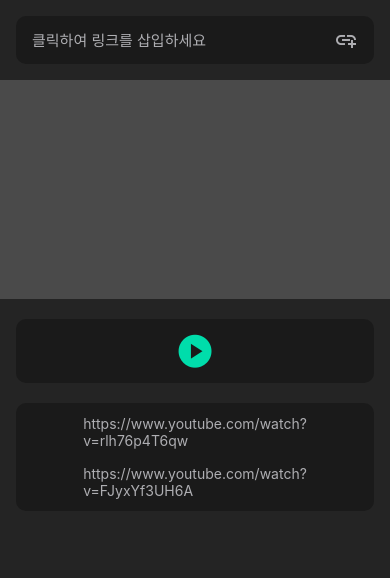
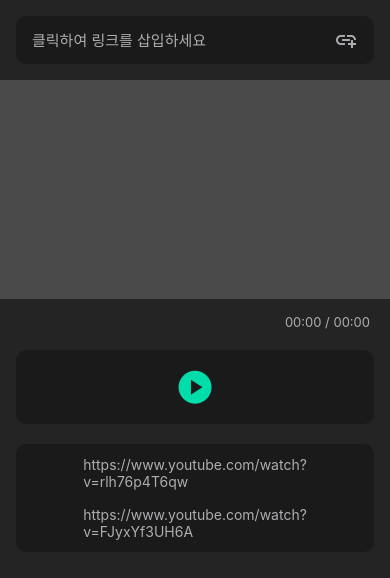
Before and after one commit to contability/app-expo-loop-tube, a React Native app: screen / in a window 390 px wide. Shown: the top 578 px of the page. Built offline with nearby package versions, Linux system fonts and the light colour scheme.

Commit message:
(add) 비디오 재생 시간 및 현재 시간 표시 기능 추가, UI 텍스트 스타일링 개선

```diff
--- a/App.tsx
+++ b/App.tsx
@@ -1,6 +1,6 @@
 import { Alert, Dimensions, SafeAreaView, StyleSheet, Text, TextInput, TouchableOpacity, View } from 'react-native';
 import Icon from '@expo/vector-icons/MaterialIcons';
-import { useCallback, useMemo, useRef, useState } from 'react';
+import { useCallback, useEffect, useMemo, useRef, useState } from 'react';
 import queryString from 'query-string';
 import WebView from 'react-native-webview';
 
@@ -60,13 +60,37 @@
     justifyContent: 'center',
     flexDirection: 'row',
   },
-  playButton: {},
+  playButton: {
+    height: 50,
+    width: 50,
+    alignItems: 'center',
+    justifyContent: 'center',
+  },
+  timerText: {
+    color: '#AEAEB2',
+    alignSelf: 'flex-end',
+    fontSize: 13,
+    marginTop: 15,
+    marginRight: 20,
+  },
 });
+
+const formatTime = (seconds: number) => {
+  const minuates = Math.floor(seconds / 60);
+  const remainingSeconds = seconds % 60;
+
+  const formattedMinuate = String(minuates).padStart(2, '0');
+  const formatetdSeconds = String(remainingSeconds).padStart(2, '0');
+
+  return `${formattedMinuate}:${formatetdSeconds}`;
+};
 
 const App = () => {
   const [url, setUrl] = useState('');
   const [youtubeId, setYoutubeId] = useState('');
   const [isPlaying, setIsPlaying] = useState(false);
+  const [durationInSec, setDurationInSec] = useState(0);
+  const [currentTimeInSec, setCurrentTimeInSec] = useState(0);
 
   const webViewRef = useRef<WebView | null>(null);
 
@@ -90,6 +114,9 @@
       webViewRef.current?.injectJavaScript('player.pauseVideo(); true;');
     }
   }, []);
+
+  const durationText = formatTime(Math.floor(durationInSec));
+  const currentTimeText = formatTime(Math.floor(currentTimeInSec));
 
   const source = useMemo(() => {
     const html = `
@@ -128,16 +155,39 @@
             });
           }
 
-          function onPlayerReady(event) {}
+          function postMessageToRN(type, data){
+            const message = JSON.stringify({
+              type, data
+            });
+
+            window.ReactNativeWebView.postMessage(message);
+          }
+
+          function onPlayerReady(event) {
+            postMessageToRN('duration', player.getDuration());
+          }
 
           function onPlayerStateChange(event) {
-            window.ReactNativeWebView.postMessage(event.data);
+            postMessageToRN('player-state', event.data);
           }
         </script>
       </body>
     </html>`;
     return { html };
   }, [youtubeId]);
+
+  useEffect(() => {
+    if (isPlaying) {
+      const id = setInterval(() => {
+        if (webViewRef.current !== null) {
+          webViewRef.current?.injectJavaScript('postMessageToRN("current-time", player.getCurrentTime());');
+        }
+      }, 50);
+      return () => {
+        clearInterval(id);
+      };
+    }
+  }, [isPlaying]);
 
   return (
     <SafeAreaView style={styles.safearea}>
@@ -162,12 +212,30 @@
             allowsInlineMediaPlayback={true}
             mediaPlaybackRequiresUserAction={false}
             onMessage={event => {
-              console.log(event.nativeEvent.data);
-              setIsPlaying(event.nativeEvent.data === '1');
+              // console.log('🚀 ~ App ~ event:', event.nativeEvent.data);
+              const { type, data } = JSON.parse(event.nativeEvent.data);
+
+              switch (type) {
+                case 'player-state':
+                  setIsPlaying(data === 1);
+                  break;
+                case 'duration':
+                  setDurationInSec(data);
+                  break;
+                case 'current-time':
+                  console.log('here');
+
+                  setCurrentTimeInSec(data);
+                  break;
+
+                default:
+                  break;
+              }
             }}
           />
         )}
       </View>
+      <Text style={styles.timerText}>{`${currentTimeText} / ${durationText}`}</Text>
       <View style={styles.controller}>
         {isPlaying ? (
           <TouchableOpacity style={styles.playButton} onPress={onPressPause}>
```
